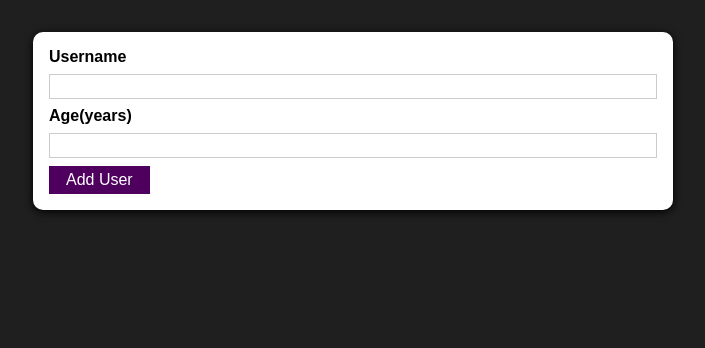
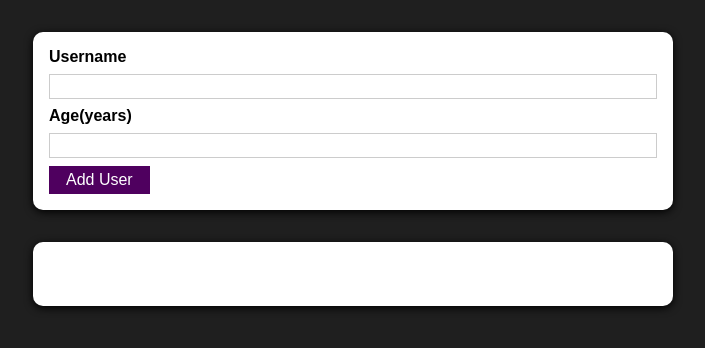
Before and after one commit to kapiljhajhria/react-users-management, a React (Create React App) app: page / in a window 1280 px wide. Shown: the top 348 px of the page, without its empty margins (287-992 px from the left). Built offline with nearby package versions, Linux system fonts and the light colour scheme.

Commit message:
UsersList Componenet created and added

```diff
--- a/src/App.js
+++ b/src/App.js
@@ -1,10 +1,12 @@
 import React from "react";
 import AddUser from "./Components/Users/AddUser";
+import UsersList from "./Components/Users/UsersList";
 
 function App() {
   return (
     <div>
       <AddUser />
+      <UsersList users={[]} />
     </div>
   );
 }
--- /dev/null
+++ b/src/Components/Users/UsersList.jsx
@@ -0,0 +1,19 @@
+import React from "react";
+import classes from "./UsersList.module.css";
+import Card from "../UI/Card";
+
+function UsersList(props) {
+  return (
+    <Card className={classes.users}>
+      <ul>
+        {props.users.map((user) => (
+          <li>
+            {user.name} ({user.age} years old)
+          </li>
+        ))}
+      </ul>
+    </Card>
+  );
+}
+
+export default UsersList;
--- /dev/null
+++ b/src/Components/Users/UsersList.module.css
@@ -0,0 +1,16 @@
+.users {
+  margin: 2rem auto;
+  width: 90%;
+  max-width: 40rem;
+}
+
+.users ul {
+  list-style: none;
+  padding: 1rem;
+}
+
+.users li {
+  border: 1px solid #ccc;
+  margin: 0.5rem 0;
+  padding: 0.5rem;
+}
```
